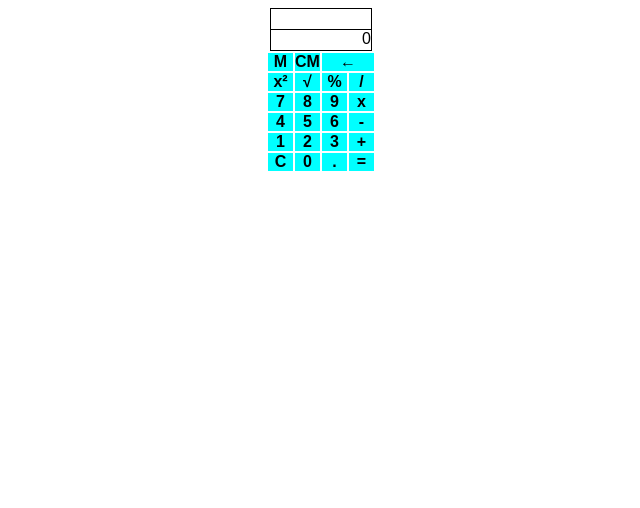
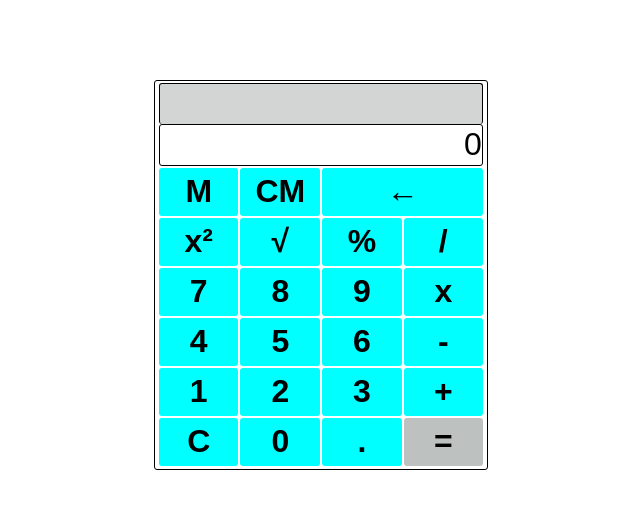
Before and after one commit to AliAvsar2/calculator, a plain HTML site: page calculator/index.html in a window 1280 px wide. Shown: the whole page, without its empty margins (319-959 px from the left). Drawn offline with Linux system fonts and the light colour scheme.

Commit message:
modified appearance

```diff
--- a/calculator/index.html
+++ b/calculator/index.html
@@ -8,8 +8,12 @@
     <title>Calculator</title>
   </head>
   <body>
-    <div id="displayer1"></div>
-    <div id="displayer2"></div>
+    <div class="container">
+      <div class="displayer-container">
+      <div id="displayer1"></div>
+      <div id="displayer2"></div>
+    </div>
+
     <table class="keyButtons">
       <tr>
         <th id="M">M</th>
@@ -44,9 +48,10 @@
         <th id="C">C</th>
         <th id="0">0</th>
         <th id=".">.</th>
-        <th id="=">=</th>
+        <th id="=" class="equalSign">=</th>
       </tr>
     </table>
+  </div>
     <script type="module" src="script.js"></script>
     <script type="module" src="sonuctaNoktaKontrolEdici.js"></script>
   </body>
--- a/calculator/style.css
+++ b/calculator/style.css
@@ -5,22 +5,46 @@
   /* cursor: pointer;*/
   font-family: sans-serif;
 }
-#displayer1 {
-  color: rgb(169, 177, 174);
+.container {
+  margin-top: 5rem;
+  width: 20.5rem;
+  height: auto;
+  border: 1px solid black;
+  padding: 0.1rem;
+  border-radius: 3px;
 }
-div {
-  width: 100px;
-  height: 20px;
+.displayer-container {
+  text-align: right;
+}
+#displayer1,
+#displayer2 {
+  display: flex;
+  align-items: center;
+  justify-content: right;
+  width: 98%;
+  height: 2.5rem;
   border-top: 1px solid black;
   border-left: 1px solid black;
   border-right: 1px solid black;
-  text-align: right;
+  border-radius: 3px;
+}
+#displayer1 {
+  background-color: rgb(211, 212, 212);
+}
+#displayer2 {
+  font-size: 2rem;
 }
 table tr th {
-  width: 25px;
+  font-size: 2rem;
+  width: 5rem;
+  height: 3rem;
   cursor: pointer;
   background-color: aqua;
   cursor: pointer;
+  border-radius: 3px;
+}
+.equalSign {
+  background-color: rgb(189, 194, 192);
 }
 #displayer2 {
   border-bottom: 1px solid black;
```
